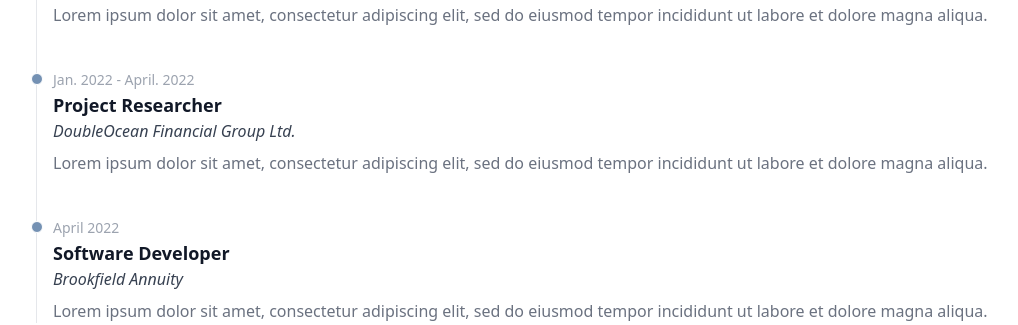
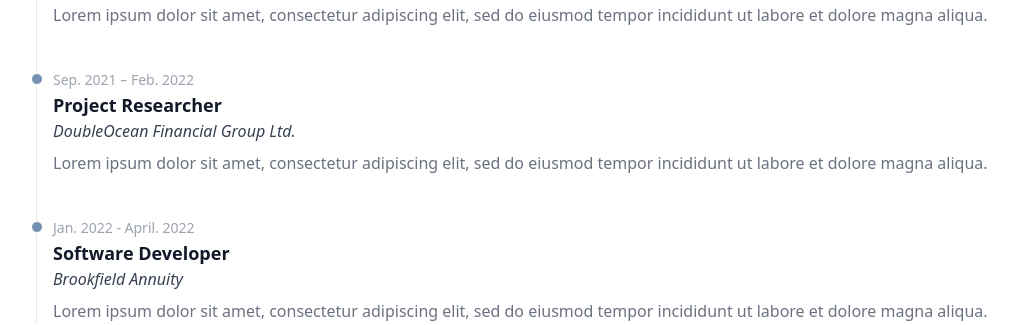
Before and after one commit to ericcxie/personal-website, a Next.js app: page / in a window 1280 px wide. Shown: the part 799-1124 px from the top of the page, without its empty margins (124-1142 px from the left). Built offline with nearby package versions, Linux system fonts and the light colour scheme.

Commit message:
Update dates work.js

```diff
--- a/components/sections/work.js
+++ b/components/sections/work.js
@@ -17,7 +17,7 @@
                 </li>
                 <li className="mb-10 ml-4">
                     <div className="absolute w-3 h-3 bg-blue rounded-full mt-1.5 -left-1.5 border border-white dark:border-gray-900 dark:bg-gray-700"></div>
-                    <time className="mb-1 text-sm font-normal leading-none text-gray-400 dark:text-gray-500">Jan. 2022 - April. 2022</time>
+                    <time className="mb-1 text-sm font-normal leading-none text-gray-400 dark:text-gray-500">Sep. 2021 – Feb. 2022</time>
                     <h2 className="text-lg font-semibold text-gray-900 dark:text-white cursor-pointer">
                         Project Researcher
                     </h2>
@@ -30,7 +30,7 @@
                 </li>
                 <li className="ml-4">
                     <div className="absolute w-3 h-3 bg-blue rounded-full mt-1.5 -left-1.5 border border-white dark:border-gray-900 dark:bg-gray-700"></div>
-                    <time className="mb-1 text-sm font-normal leading-none text-gray-400 dark:text-gray-500">April 2022</time>
+                    <time className="mb-1 text-sm font-normal leading-none text-gray-400 dark:text-gray-500">Jan. 2022 - April. 2022</time>
                     <h2 className="text-lg font-semibold text-gray-900 dark:text-white cursor-pointer">
                         Software Developer
                     </h2>
```
